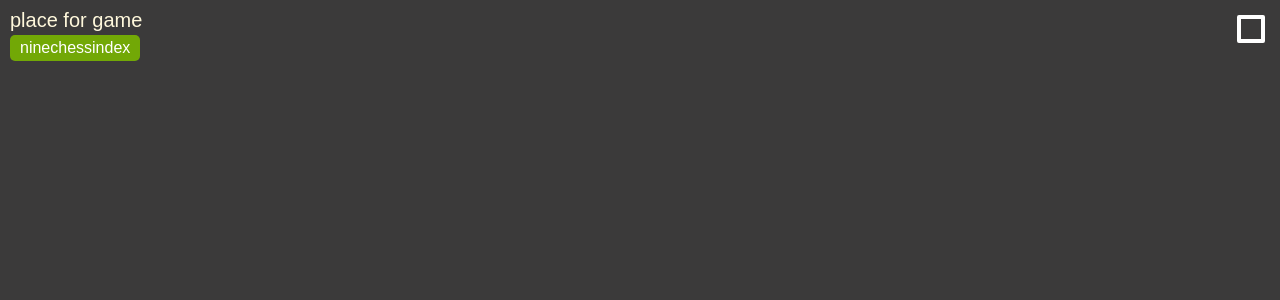
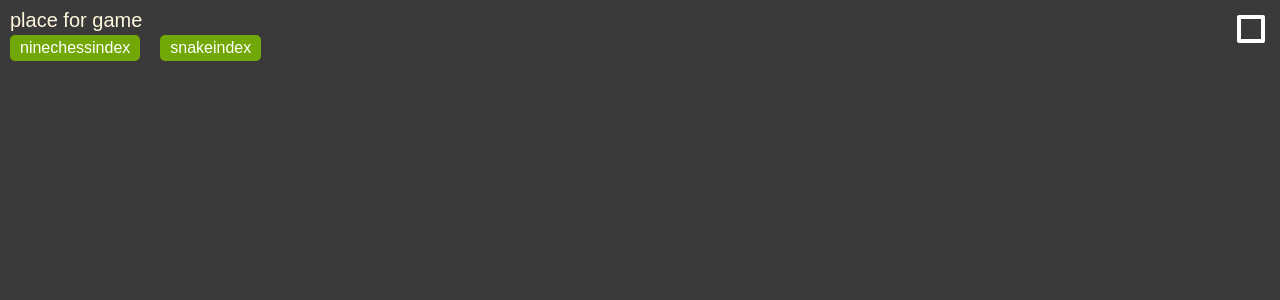
Before and after one commit to RuyuuJI/baseReact, a React (Create React App) app: page /gamecenter in a window 1280 px wide. Shown: the top 300 px of the page. Built offline with nearby package versions, Linux system fonts and the light colour scheme.

Commit message:
snake game

```diff
--- /dev/null
+++ b/src/page/gamecenter/snake.tsx
@@ -0,0 +1,218 @@
+import React, { useState } from 'react';
+import './snakeStyle.scss'
+let gamesize = 300, size = 10
+enum Direction {ArrowUp ='ArrowUp', ArrowDown = 'ArrowDown', ArrowLeft = 'ArrowLeft', ArrowRight = 'ArrowRight'}
+// enum Direction {ArrowUp, ArrowDown}
+class Game {
+    food = new Food()
+    panel = new Panel()
+    snake = new Snake()
+
+    private gameState = false
+    private timer: any
+    constructor() {
+
+    }
+    // start the game
+    init() {
+        document.addEventListener('keydown', this.keydownHandler.bind(this))
+        this.gameState = true
+        this.loop()
+    }
+    keydownHandler(e: KeyboardEvent) {
+        if (!(Direction as any)[e.key]) return
+
+        this.snake.direction = e.key
+        this.snake.move()
+        this.checkEat()
+    }
+    checkEat () {
+        const result = this.snake.eat(this.food)
+        if (result) {
+            this.food.change()
+            this.panel.addScore()
+        }
+    }
+    loop () {
+        const level = this.panel.level
+        const that = this
+        if (this.timer) clearInterval(this.timer)
+        const time = 300 - (this.panel.level * this.panel.level * 10)
+        console.log('time', time)
+        this.timer = setInterval(() => {
+            // check game state
+            if (!that.snake.isLive) {
+                that.gameState = false
+                console.log('game over')
+            }
+
+            if (!that.gameState) clearInterval(that.timer) // gameover
+
+            // levelup
+            if (that.panel.level !== level) {
+                that.loop()
+            }
+
+            that.snake.move()
+            that.checkEat()
+        }, time)
+    }
+}
+class Food {
+    private element: HTMLElement
+    constructor() {
+        this.element = document.getElementsByClassName('food')[0] as HTMLElement
+        console.log('this.element', this.element)
+        this.init()
+    }
+    init() {
+        this.element = document.querySelector('.food')!
+    }
+    get X() {
+        if (!this.element) this.init()
+        return this.element.offsetLeft
+    }
+    get Y() {
+        if (!this.element) this.init()
+        return this.element.offsetTop
+    }
+    change() {
+        if (!this.element) this.init()
+        let bord = document.querySelector('.SnakeGame-game')!
+        let width = bord.clientWidth, height = bord.clientHeight
+        let top = Math.round(Math.random() * Math.round((height - 10) / 10)) * 10
+        let left = Math.round(Math.random() * Math.round((width - 10) / 10)) * 10
+
+        this.element.style.top = top + 'px'
+        this.element.style.left = left + 'px'
+    }
+}
+class Panel {
+    score: number = 0
+    level: number = 1
+
+    fn?: Function
+    private hard: number = 10
+    init() {
+        this.score = 0
+        this.level = 1
+    }
+    addScore() {
+        this.score++
+        this.fn && this.fn()
+        if (this.score % (Math.round(this.hard / 3) + 5) === 0) this.levelUp()
+    }
+    levelUp() {
+        if (this.level < this.hard) this.level++
+    }
+}
+class Snake {
+    elements: HTMLCollection
+    direction: string
+    speed: number = 10
+    isLive = true
+    constructor() {
+        this.direction = Direction.ArrowDown // default
+        this.elements = document.getElementsByClassName('snake')
+
+
+    }
+    init () {
+        this.direction = Direction.ArrowDown // default
+        this.isLive = true
+    }
+    get headPostion () {
+        return {
+            x: (this.elements[0] as HTMLElement).offsetLeft,
+            y: (this.elements[0] as HTMLElement).offsetTop
+        }
+    }
+    liveCheck () {
+        let {x, y} = this.headPostion
+        if ((x < 0 || x > gamesize - size) || (y < 0 || y > gamesize - size)) this.isLive = false
+        for (let i = 1; i < this.elements.length; i++) {
+            const body = this.elements[i] as HTMLElement
+            if (x === body.offsetLeft && y === body.offsetTop) {
+                console.log('crush self')
+                this.isLive = false
+                return
+            }
+        }
+    }
+    move () {
+        let {x, y} = this.headPostion
+        switch (this.direction) {
+            case Direction.ArrowUp:
+                y -= 10
+                break;
+            case Direction.ArrowDown:
+                y += 10
+                break;
+            case Direction.ArrowLeft:
+                x -= 10
+                break;
+            case Direction.ArrowRight:
+                x += 10
+                break;
+            default: break
+        }
+        const head = this.elements[0] as HTMLElement
+
+        for (let i = this.elements.length - 1; i > 0; i--) {
+            const body = this.elements[i] as HTMLElement, prebody = this.elements[i - 1] as HTMLElement
+            body.style.left = prebody.offsetLeft + 'px'
+            body.style.top = prebody.offsetTop + 'px'
+        }
+        head.style.left = x + 'px'
+        head.style.top = y + 'px'
+        this.liveCheck()
+    }
+    grow () {
+        let bord = document.querySelector('.SnakeGame-game')!
+        const body = this.elements[0].cloneNode()
+        bord.appendChild(body)
+
+        console.log('grow')
+    }
+    eat (food: Food): boolean {
+        const result = food.X === this.headPostion.x && food.Y === this.headPostion.y
+        if (result) this.grow()
+        return result
+    }
+}
+const game = new Game()
+game.init()
+export default function SnakeGame() {
+
+    const { panel, food, snake } = game
+    panel.fn = () => Use()
+    const [score, level, Use] = usePanel(panel)
+    function eat() {
+        food.change()
+        panel.addScore()
+        Use()
+    }
+
+    return (
+        <div className="SnakeGame" >
+            <div className="SnakeGame-game" style={{ width: gamesize, height: gamesize }}>
+                <div className="snake"></div>
+                <span className="food" style={{ width: size, height: size }} onClick={() => eat()}></span>
+            </div>
+            <div className="SnakeGame-bord">
+                <span>score: {score}</span>
+                <span onClick={() => {game.init()}}>restart</span>
+                <span>level: {level}</span>
+            </div>
+        </div>
+    )
+}
+function usePanel(p: Panel): [number, number, Function] {
+    let [score, useScore] = useState(p.score)
+    let [level, useLevel] = useState(p.level)
+    function Use() {
+        useLevel(p.level)
+        useScore(p.score)
+    }
+    return [score, level, Use]
+}
--- /dev/null
+++ b/src/page/gamecenter/snakeStyle.scss
@@ -0,0 +1,60 @@
+$bgColor: rgb(90, 134, 105);
+
+$size: 10px;
+.SnakeGame{
+    margin-top: 10px;
+    display: flex;
+    flex-direction: column;
+    background: $bgColor;
+    border: 5px solid rgb(31, 30, 30);
+    border-radius: 10px;
+    .SnakeGame-game{
+        display: block;
+        position: relative;
+        // width: 500px;
+        // height: 500px;
+        border: 2px solid #1b1b1b;
+        margin: 10px;
+    }
+    .SnakeGame-bord{
+        display: flex;
+        flex-direction: row;
+        justify-content: space-around;
+        flex-flow: row nowrap;
+        padding-top: 10px;
+        padding-bottom: 20px;
+    }
+}
+.snake{
+    position: absolute;
+    width: $size;
+    height: $size;
+    background: lightyellow;
+    border-radius: 3px;
+    border: 1px solid transparent;
+}
+.food{
+    position: absolute;
+    display: block;
+    // width: $size;
+    // height: $size;
+    border: 1px solid transparent;
+
+    transform: rotate(45deg);
+    background-repeat: no-repeat;
+    background-image: linear-gradient(45deg, transparent, black),
+    linear-gradient(-135deg, transparent, red),
+    linear-gradient(45deg, transparent, white),
+    linear-gradient(-45deg, transparent, blue);
+    background-position: 0 0, ($size * .5) 0, 0 ($size * .5), ($size * .5) ($size * .5);
+    background-size: $size/2 $size/2, $size/2 $size/2,$size/2 $size/2,$size/2 $size/2;
+    animation: rotateI 3s infinite;
+    @keyframes rotateI {
+        from {
+            transform: rotate(0);
+        }
+        to {
+            transform: rotate(360deg);
+        }
+    }
+}
--- a/src/route/gameCenter.tsx
+++ b/src/route/gameCenter.tsx
@@ -1,7 +1,7 @@
 import React from 'react';
 
 const NineChess = React.lazy(() => import('../page/gamecenter/nineChess'))
-
+const Snake = React.lazy(() => import('../page/gamecenter/snake'))
 const base = '/gamecenter'
 export const routeList = [
     {
@@ -11,4 +11,11 @@ export const routeList = [
         exact: true,
         component: NineChess
     },
+    {
+        name: 'snake',
+        path: base + '/snake',
+        meta: {},
+        exact: true,
+        component: Snake
+    },
 ]
```
